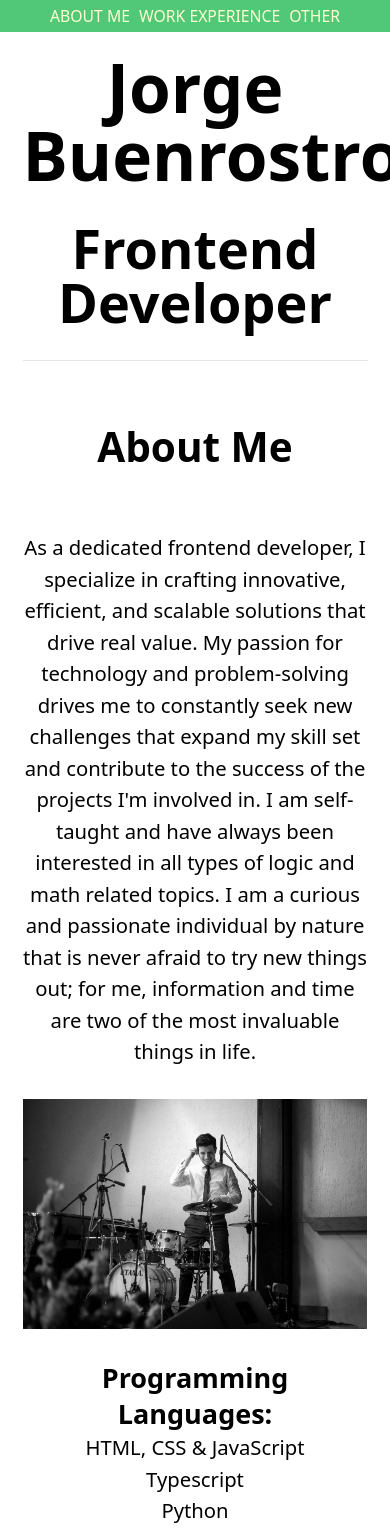
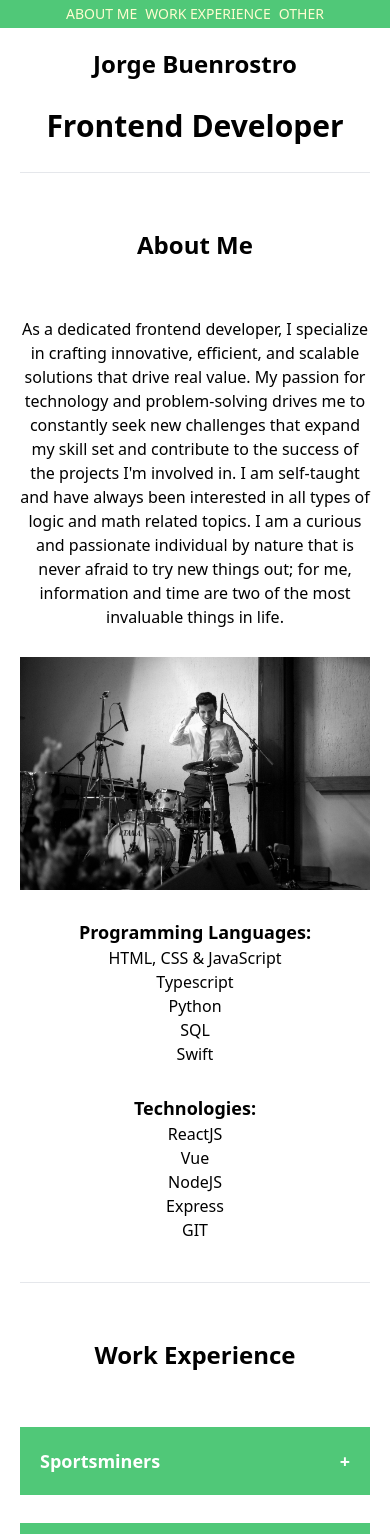
Before and after one commit to jlbmontejano/personal-portfolio, a React (Vite) app: page / in a window 390 px wide. Shown: the top 1534 px of the page. Built offline with nearby package versions, Linux system fonts and the light colour scheme.

Commit message:
Fixed container scrolling in mobile

```diff
--- a/src/components/IndividualWork.tsx
+++ b/src/components/IndividualWork.tsx
@@ -1,5 +1,5 @@
-import { useState } from "react";
-import { Dialog } from "@headlessui/react";
+import { useState, Fragment, useRef } from "react";
+import { Dialog, Transition } from "@headlessui/react";
 
 type IndividualWorkProps = {
 	work: {
@@ -15,6 +15,7 @@ type IndividualWorkProps = {
 
 const IndividualWork = ({ work }: IndividualWorkProps) => {
 	const [isOpen, setIsOpen] = useState(false);
+	const workTitleRef = useRef(null);
 
 	return (
 		<>
@@ -24,11 +25,21 @@ const IndividualWork = ({ work }: IndividualWorkProps) => {
 					<h5>+</h5>
 				</div>
 			</div>
-			<Dialog open={isOpen} onClose={() => setIsOpen(false)} className='relative z-50'>
+			<Transition show={isOpen} as={Fragment}>
+				<Dialog onClose={() => setIsOpen(false)} initialFocus={workTitleRef} className='relative z-50'>
+					{/* Backdrop */}
+					<Transition.Child as={Fragment} enter='ease-out duration-300' enterFrom='opacity-0' enterTo='opacity-100' leave='ease-in duration-200' leaveFrom='opacity-100' leaveTo='opacity-0'>
 						<div className='fixed inset-0 bg-black/30' aria-hidden='true' />
-				<div className='fixed inset-0 flex w-screen items-center justify-center p-4'>
+					</Transition.Child>
+
+					{/* Full-screen scrollable container */}
+					<Transition.Child as={Fragment} enter='ease-out duration-300' enterFrom='opacity-0' enterTo='opacity-100' leave='ease-in duration-200' leaveFrom='opacity-100' leaveTo='opacity-0'>
+						<div className='fixed inset-0 p-4 overflow-y-auto'>
+							<div className='flex min-h-full items-center justify-center p-4'>
 								<Dialog.Panel className='p-10 bg-white rounded-xl xl:w-1/2'>
-						<Dialog.Title className='mb-5'>{work.company}</Dialog.Title>
+									<Dialog.Title className='mb-5' ref={workTitleRef}>
+										{work.company}
+									</Dialog.Title>
 									<Dialog.Description className='text-left'>
 										<span className='font-bold'>Position: </span>
 										{work.position}
@@ -55,7 +66,10 @@ const IndividualWork = ({ work }: IndividualWorkProps) => {
 									</button>
 								</Dialog.Panel>
 							</div>
+						</div>
+					</Transition.Child>
 				</Dialog>
+			</Transition>
 		</>
 	);
 };
--- a/src/index.css
+++ b/src/index.css
@@ -13,23 +13,23 @@
   }
 
   h1 {
-    @apply text-6xl
+    @apply text-2xl lg:text-6xl
   }
 
   h2 {
-    @apply text-5xl
+    @apply text-3xl lg:text-5xl
   }
 
   h3 {
-    @apply text-4xl
+    @apply text-2xl lg:text-4xl
   }
 
   h4 {
-    @apply text-3xl
+    @apply text-xl lg:text-3xl
   }
 
   h5 {
-    @apply text-2xl
+    @apply text-lg lg:text-2xl
   }
 
   a:hover {
@@ -45,7 +45,7 @@
   }
 
   * {
-    @apply text-lg text-center
+    @apply text-center
   }
 }
 
```
Lines whose indentation alone changed are shown as unchanged.
